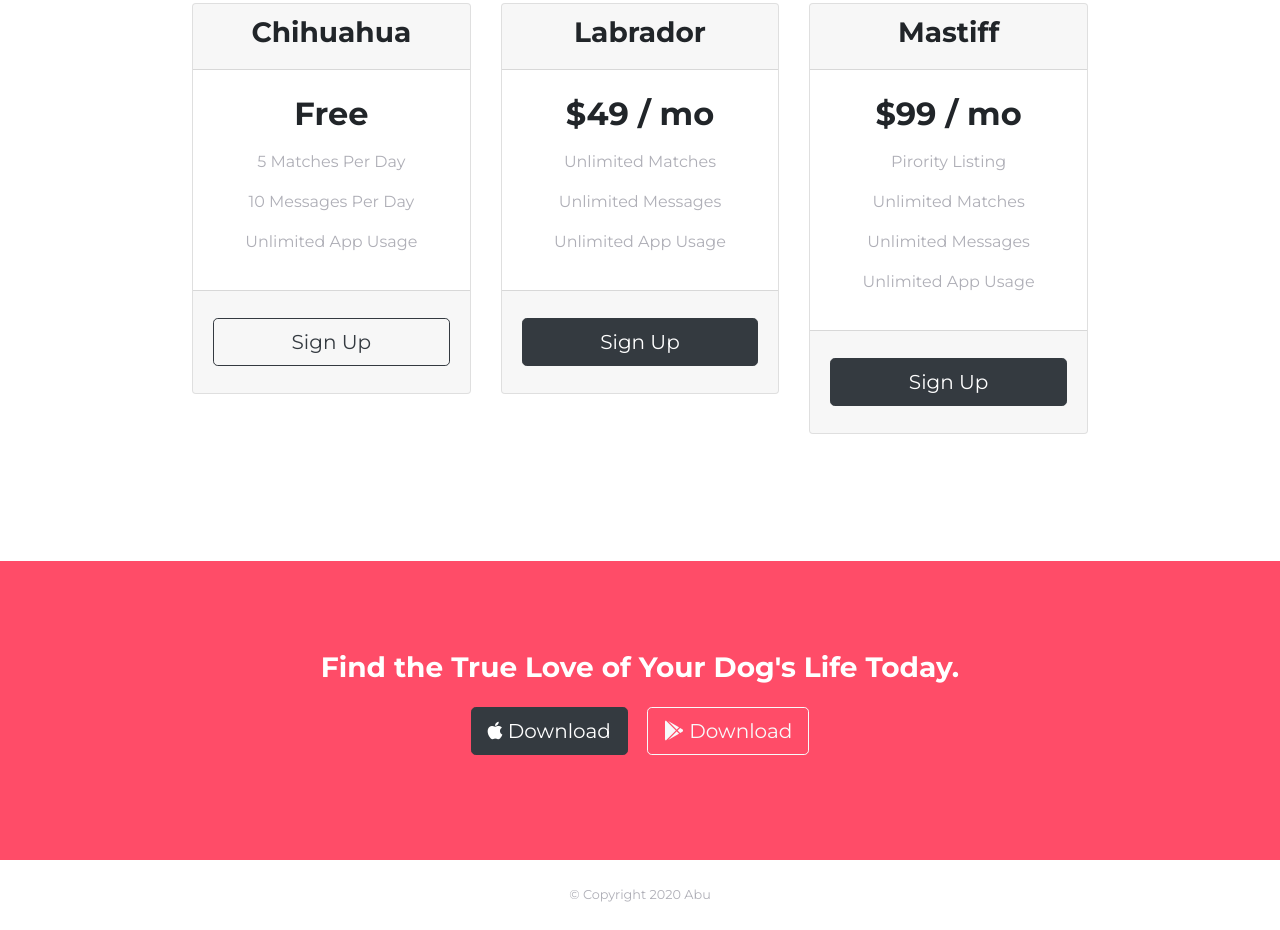
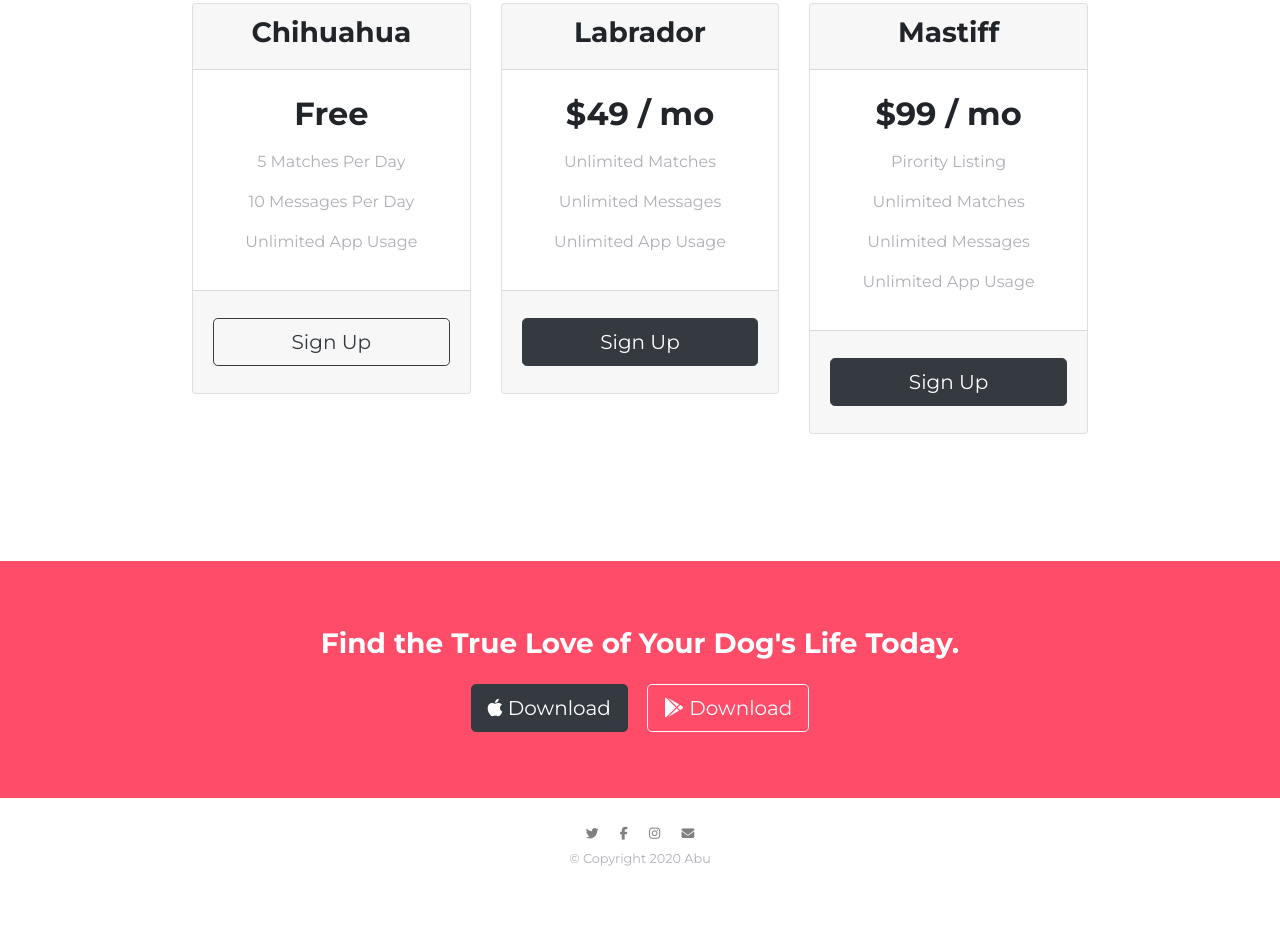
Before and after one commit to abuzar08/tindog, a plain HTML site: page index.html in a window 1280 px wide. Shown: the part 1913-2843 px from the top of the page. After the commit the page ends 2819 px from the top, so only its background shows below. Drawn offline with nearby package versions, Linux system fonts and the light colour scheme.

Commit message:
cta fixes

```diff
--- a/css/styles.css
+++ b/css/styles.css
@@ -165,10 +165,14 @@ body{
 /* cta */
 
 #cta{
-  padding: 7% 15%;
+  padding: 4% 15%;
   text-align: center;
   background-color: #ff4c68;
   color: white;
+}
+
+.cta-text{
+  margin-top: 15px;
 }
 
 /* footer */
@@ -179,7 +183,21 @@ body{
   font-size: 0.8rem;
   margin: 0;
 }
+.footer-link{
+  margin: 1%;
+  color: grey;
+}
 
+.footer-link:hover{
+  color: #ff4c68;
+
+}
+
+.footer{
+  margin-bottom: 3px;
+}
 .cp{
-  margin: 0;
+  margin-top: 2px;
+  position: relative;
+  top: 3px;
 }
--- a/index.html
+++ b/index.html
@@ -204,7 +204,8 @@
 
   <section id="cta">
 
-    <h3>Find the True Love of Your Dog's Life Today.</h3>
+    <h3 class="cta-text">Find the True Love of Your Dog's Life Today.</h3>
+
     <button class="apple download-btn btn btn-dark btn-lg" type="button"> <i class="fab fa-apple"></i> Download</button>
     <button class="android download-btn btn btn-outline-light btn-lg" type="button"> <i class="fab fa-google-play"></i> Download</button>
 
@@ -215,6 +216,16 @@
 
   <footer id="footer">
 
+    <div class="bottom-container">
+      <div class="footer">
+
+        <a class="footer-link" href="https://twitter.com/dont_abuzeher"><i class="fa fa-twitter"></i></a>
+        <a class="footer-link" href="https://www.facebook.com/ak.abuzar"><i class="fa fa-facebook"></i></a>
+        <a class="footer-link" href="https://www.instagram.com/a_buzar"><i class="fa fa-instagram"></i></a>
+        <a class="footer-link" href="mailto:abuzar.khan@outlook.com"><i class="fa fa-envelope"></i></a>
+
+      </div>
+    </div>
     <p class="cp">© Copyright 2020 Abu</p>
 
   </footer>
```
